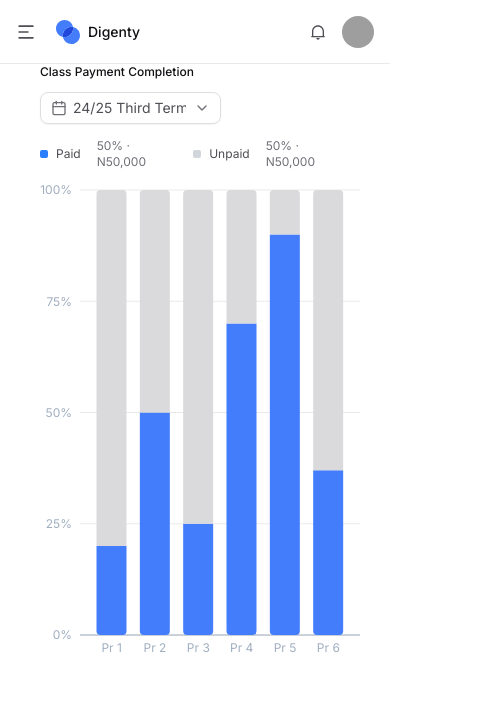
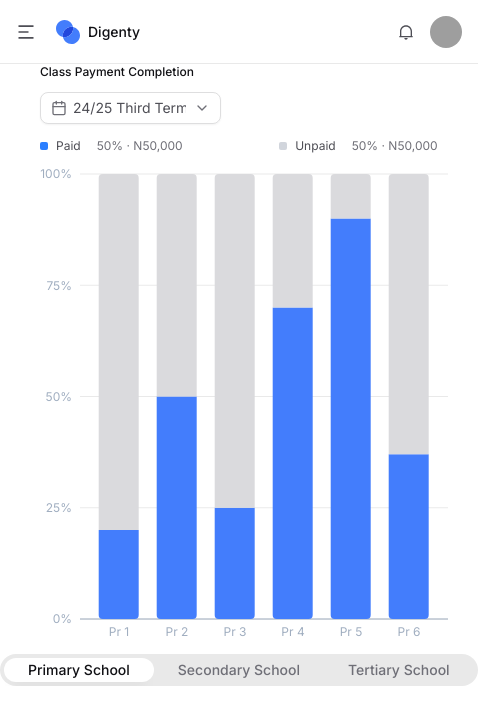
Before and after one commit to digenty/digenty-web, a Next.js app: page / in a window 390 px wide. Shown: the top 724 px of the page, 478 px wide, since content can reach past the window. Built offline with nearby package versions, Linux system fonts and the light colour scheme; grey boxes are pictures that could not be loaded.

Commit message:
feat: implement state toggle
- show filtered data on mobile
- implement toggle component

```diff
--- a/src/components/Chart/StackedBarChart.tsx
+++ b/src/components/Chart/StackedBarChart.tsx
@@ -1,9 +1,9 @@
 "use client";
 import { Bar, BarChart, CartesianGrid, ResponsiveContainer, Tooltip, XAxis, YAxis } from "recharts";
 import { Tooltip as CustomTooltip } from "./Tooltip";
-import { data } from "./data";
+import { ChartData } from "./types";
 
-export const StackedBarChart = () => {
+export const StackedBarChart = ({ data }: { data: ChartData[] }) => {
   return (
     <div className="bg-default-transparent/0.01 h-[500px] w-full">
       <ResponsiveContainer width="100%" height="100%">
--- a/src/components/Chart/data.ts
+++ b/src/components/Chart/data.ts
@@ -1,16 +1,21 @@
 import { ChartData } from "./types";
 
 export const data: ChartData[] = [
-  { name: "Pr 1", paid_abs: 5000, paid: 20, unpaid: 80, unpaid_abs: 25000, total: 30000 },
-  { name: "Pr 2", paid_abs: 100000, paid: 50, unpaid: 50, unpaid_abs: 80000, total: 180000 },
-  { name: "Pr 3", paid_abs: 100000, paid: 25, unpaid: 75, unpaid_abs: 80000, total: 180000 },
-  { name: "Pr 4", paid_abs: 100000, paid: 70, unpaid: 30, unpaid_abs: 80000, total: 200000 },
-  { name: "Pr 5", paid_abs: 100000, paid: 90, unpaid: 10, unpaid_abs: 80000, total: 110000 },
-  { name: "Pr 6", paid_abs: 100000, paid: 37, unpaid: 63, unpaid_abs: 80000, total: 300000 },
-  // { name: "JSS 1", paid_abs: 50000, paid: 28, unpaid: 72, unpaid_abs: 50000, total: 120000 }, // Matches the tooltip
-  // { name: "JSS 2", paid_abs: 50000, paid: 60, unpaid: 40, unpaid_abs: 50000, total: 90000 },
-  // { name: "JSS 3", paid_abs: 50000, paid: 10, unpaid: 90, unpaid_abs: 50000, total: 70000 },
-  // { name: "SS 1", paid_abs: 8000, paid: 60, unpaid: 40, unpaid_abs: 50000, total: 45000 },
-  // { name: "SS 2", paid_abs: 2000, paid: 30, unpaid: 70, unpaid_abs: 50000, total: 10000 },
-  // { name: "SS 3", paid_abs: 10000, paid: 70, unpaid: 30, unpaid_abs: 50000, total: 43000 },
+  { name: "Pr 1", paid_abs: 5000, paid: 20, unpaid: 80, unpaid_abs: 25000, total: 30000, group: "Primary School" },
+  { name: "Pr 2", paid_abs: 100000, paid: 50, unpaid: 50, unpaid_abs: 80000, total: 180000, group: "Primary School" },
+  { name: "Pr 3", paid_abs: 100000, paid: 25, unpaid: 75, unpaid_abs: 80000, total: 180000, group: "Primary School" },
+  { name: "Pr 4", paid_abs: 100000, paid: 70, unpaid: 30, unpaid_abs: 80000, total: 200000, group: "Primary School" },
+  { name: "Pr 5", paid_abs: 100000, paid: 90, unpaid: 10, unpaid_abs: 80000, total: 110000, group: "Primary School" },
+  { name: "Pr 6", paid_abs: 100000, paid: 37, unpaid: 63, unpaid_abs: 80000, total: 300000, group: "Primary School" },
+  { name: "JSS 1", paid_abs: 50000, paid: 28, unpaid: 72, unpaid_abs: 50000, total: 120000, group: "Secondary School" },
+  { name: "JSS 2", paid_abs: 50000, paid: 60, unpaid: 40, unpaid_abs: 50000, total: 90000, group: "Secondary School" },
+  { name: "JSS 3", paid_abs: 50000, paid: 10, unpaid: 90, unpaid_abs: 50000, total: 70000, group: "Secondary School" },
+  { name: "SS 1", paid_abs: 8000, paid: 60, unpaid: 40, unpaid_abs: 50000, total: 45000, group: "Secondary School" },
+  { name: "SS 2", paid_abs: 2000, paid: 30, unpaid: 70, unpaid_abs: 50000, total: 10000, group: "Secondary School" },
+  { name: "SS 3", paid_abs: 10000, paid: 70, unpaid: 30, unpaid_abs: 50000, total: 43000, group: "Secondary School" },
+  { name: "Yr 1", paid_abs: 50000, paid: 20, unpaid: 80, unpaid_abs: 50000, total: 120000, group: "Tertiary School" },
+  { name: "Yr 2", paid_abs: 50000, paid: 10, unpaid: 90, unpaid_abs: 50000, total: 90000, group: "Tertiary School" },
+  { name: "Yr 3", paid_abs: 50000, paid: 50, unpaid: 50, unpaid_abs: 50000, total: 70000, group: "Tertiary School" },
+  { name: "Yr 4", paid_abs: 8000, paid: 68, unpaid: 32, unpaid_abs: 50000, total: 45000, group: "Tertiary School" },
+  { name: "Yr 5", paid_abs: 2000, paid: 70, unpaid: 30, unpaid_abs: 50000, total: 10000, group: "Tertiary School" },
 ];
--- a/src/components/Chart/types.ts
+++ b/src/components/Chart/types.ts
@@ -1,3 +1,5 @@
+import { SchoolOption } from "../../types";
+
 export interface ChartData {
   name: string; // e.g., 'Pr 1', 'JSS 1', 'SS 3'
   paid: number; // The absolute NGN value for 'Paid'
@@ -5,4 +7,5 @@ export interface ChartData {
   unpaid: number; // The absolute NGN value for 'Unpaid'
   unpaid_abs: number; // The % value for 'Unpaid'
   total: number; // The sum of Paid and Unpaid (used for proportional scaling)
+  group: SchoolOption;
 }
--- a/src/components/Dashboard/Chart.tsx
+++ b/src/components/Dashboard/Chart.tsx
@@ -1,16 +1,30 @@
 "use client";
+import { useIsMobile } from "@/hooks/useIsMobile";
+import { useMemo, useState } from "react";
+import { SchoolOption } from "../../types";
+import { data } from "../Chart/data";
+import { Legend } from "../Chart/Legend";
 import { StackedBarChart } from "../Chart/StackedBarChart";
-import { Legend } from "../Chart/Legend";
+import { ChartToggle } from "./ChartToggle";
 import { PaymentFilter } from "./PaymentFilter";
 
 export const Chart = () => {
+  // Data fetching happens here
+  const isMobile = useIsMobile();
+  const [selected, setSelected] = useState<SchoolOption>("Primary School");
+  const filteredData = useMemo(() => data.filter(item => item.group === selected), [selected]);
+
   return (
     <div>
       <div className="flex flex-col justify-between gap-3.5 px-10 md:flex-row md:items-center">
         <PaymentFilter />
         <Legend />
       </div>
-      <StackedBarChart />
+      <StackedBarChart data={isMobile ? filteredData : data} />
+
+      <div className="block md:hidden">
+        <ChartToggle options={["Primary School", "Secondary School", "Tertiary School"]} selected={selected} onChange={value => setSelected(value)} />
+      </div>
     </div>
   );
 };
--- /dev/null
+++ b/src/components/Dashboard/ChartToggle.tsx
@@ -0,0 +1,30 @@
+import React from "react";
+import { SchoolOption } from "../../types";
+
+interface ToggleGroupProps {
+  options: SchoolOption[];
+  selected?: string;
+  onChange?: (value: SchoolOption) => void;
+}
+
+export const ChartToggle: React.FC<ToggleGroupProps> = ({ options, selected, onChange }) => {
+  const handleSelect = (option: SchoolOption) => {
+    onChange?.(option);
+  };
+
+  return (
+    <div className="bg-default-transparent/10 flex w-full justify-evenly rounded-full p-1">
+      {options.map(option => (
+        <button
+          key={option}
+          onClick={() => handleSelect(option)}
+          className={`flex-1 rounded-full px-6 py-0.5 text-sm font-medium whitespace-nowrap transition-all duration-300 ${
+            selected === option ? "bg-white text-zinc-950 shadow-sm" : "text-zinc-500 hover:text-gray-200"
+          }`}
+        >
+          {option}
+        </button>
+      ))}
+    </div>
+  );
+};
--- /dev/null
+++ b/src/types.ts
@@ -0,0 +1 @@
+export type SchoolOption = "Primary School" | "Secondary School" | "Tertiary School";
```
